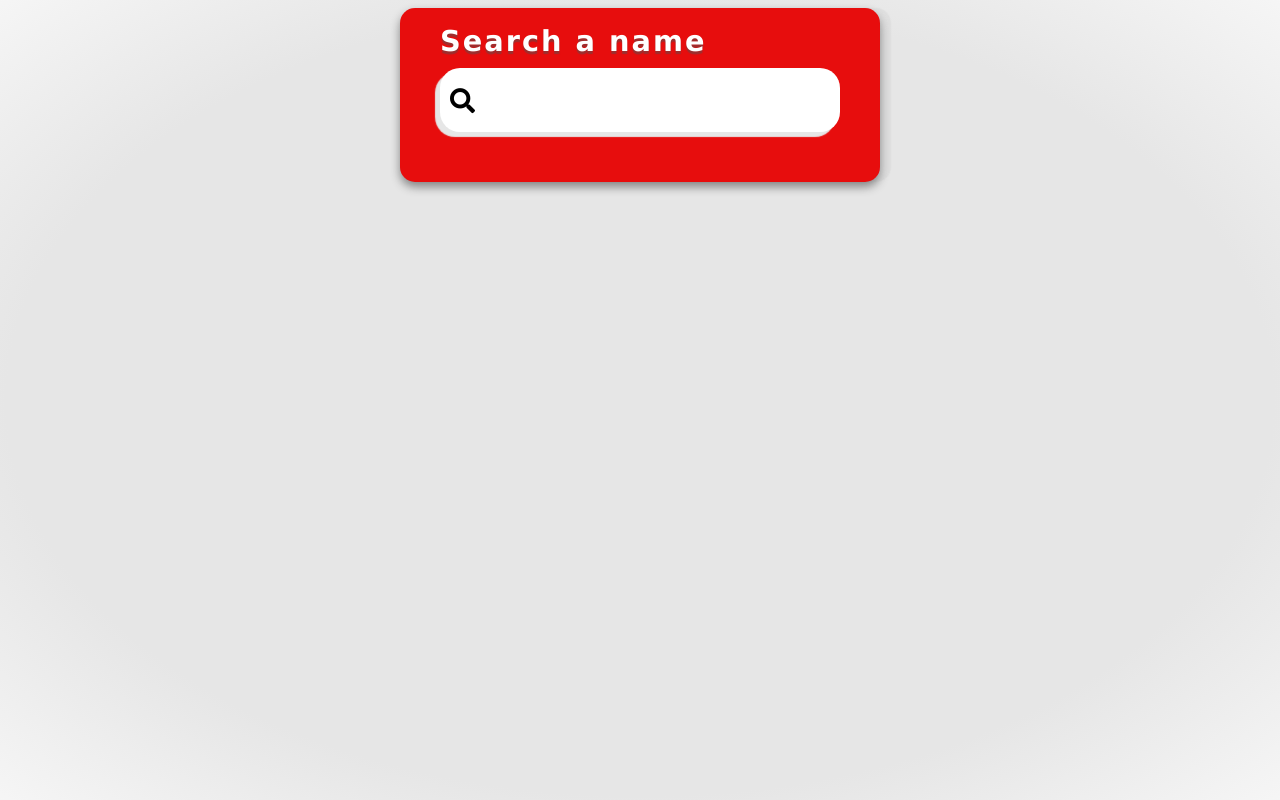
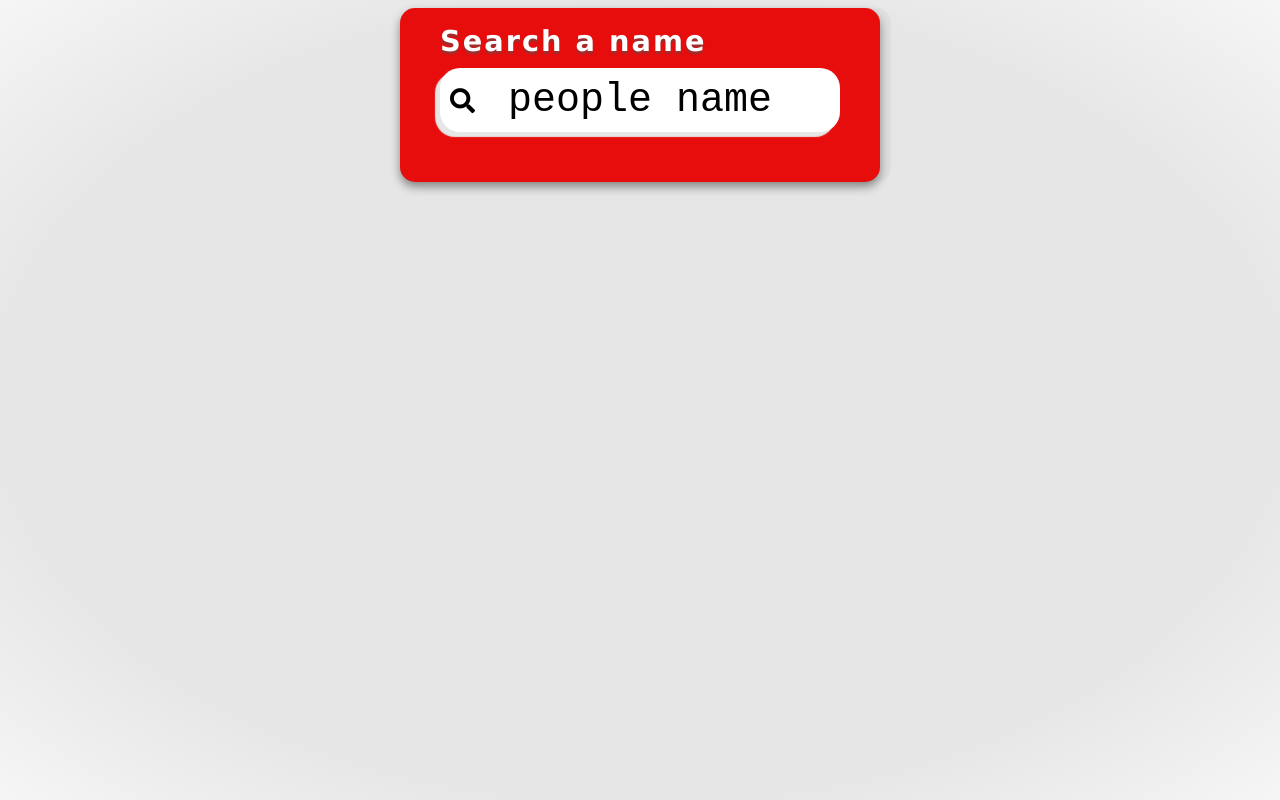
Before and after one commit to LeonardoSchmittK/filterListReact, a React (Create React App) app: page / in a window 1280 px wide. Built offline with nearby package versions, Linux system fonts and the light colour scheme; a web font is replaced by a local one.

Commit message:
adding default value according to the new brand knowledge acquired today

```diff
--- a/src/App.js
+++ b/src/App.js
@@ -70,6 +70,7 @@ export default class App extends React.Component {
           type="text"
           className="searchField"
           maxLength="13"
+          defaultValue="people name"
           onChange={this.onTextChanged}
           onMouseMove={this.getFocus}
         />
```
